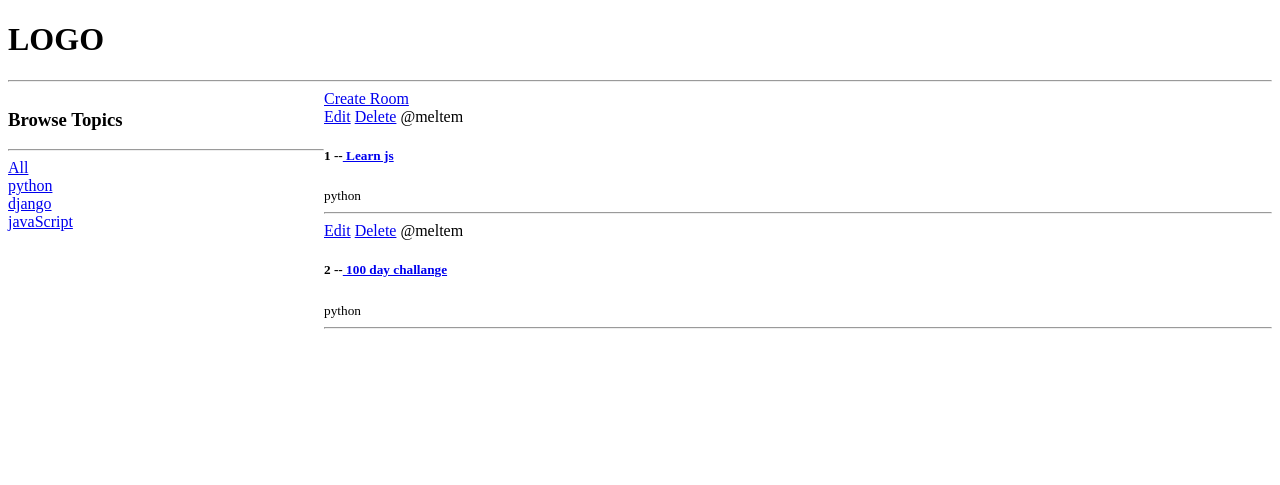
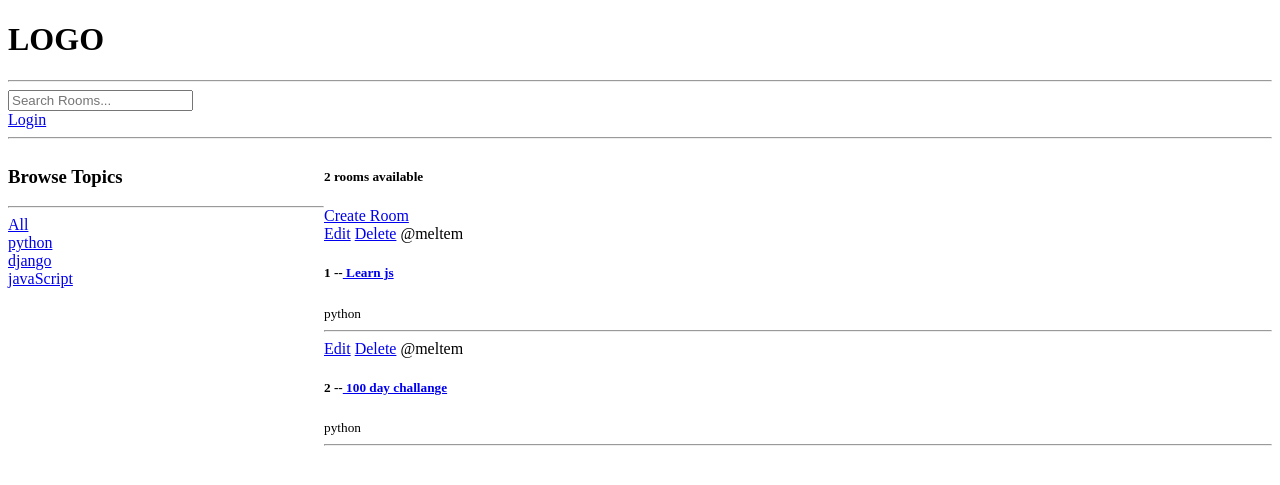
Before and after one commit to justcoding99/D-scordApp, a Django app: page / in a window 1280 px wide. Shown: the top 485 px of the page. Run offline with Django 4.2, Linux system fonts and the light colour scheme; data comes from the database, SQL or seed files in the repository.

Commit message:
register added

```diff
--- a/base/templates/home.html
+++ b/base/templates/home.html
@@ -27,6 +27,7 @@
     </div>
 
     <div>
+        <h5>{{room_count}} rooms available</h5>
         <a href="{% url 'create-room' %}">Create Room</a>
 
         {% for room in rooms %}
--- a/base/urls.py
+++ b/base/urls.py
@@ -2,6 +2,7 @@ from django.urls import path
 from . import views
 
 urlpatterns = [
+    path("login/",views.loginPage,name="login"),
     path("",views.home,name="home"),
     path("create-room/",views.createRoom,name="create-room"),
     path("update-room/<str:pk>",views.updateRoom,name="update-room"),
--- a/base/views.py
+++ b/base/views.py
@@ -1,5 +1,7 @@
 from multiprocessing import context
+from ssl import _create_default_https_context
 from django.shortcuts import render,redirect
+from django.db.models import Q
 from .models import Room,Topic
 from .forms import RoomForm
 """
@@ -11,10 +13,25 @@ rooms=[
     ]
 
 """
+def loginPage(request):
+    context={}
+    return render(request,"login_register.html",context)
+
+
+
+
 def home(request):
-  rooms = Room.objects.all()
+  q = request.GET.get("q") if request.GET.get("q")!= None else ""
+  rooms = Room.objects.filter(
+  Q(topic__name__icontains=q)|
+  Q(name__icontains=q)|
+  Q(description__icontains=q)
+  )
+
   topics=Topic.objects.all()
-  context ={"rooms":rooms,"topics":topics}
+
+  room_count=rooms.count()
+  context ={"rooms":rooms,"topics":topics,"room_count":room_count}
   return render(request , "home.html",context)
 
 
--- a/templates/navbar.html
+++ b/templates/navbar.html
@@ -1,2 +1,9 @@
 <h1>LOGO</h1>
 <hr>
+<form method="GET" action="{% url 'home' %}">
+    <input type="text" name="q" placeholder="Search Rooms...">
+
+</form>
+
+<a href="{% url 'login' %}">Login</a>
+<hr>
```
Also changed, not shown: base/templates/login_register.html (added, +16 -0 lines).
